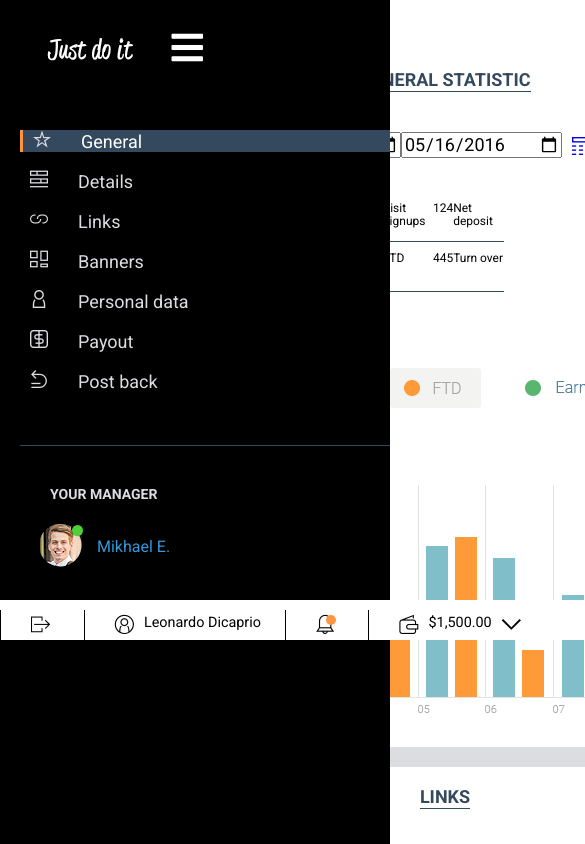
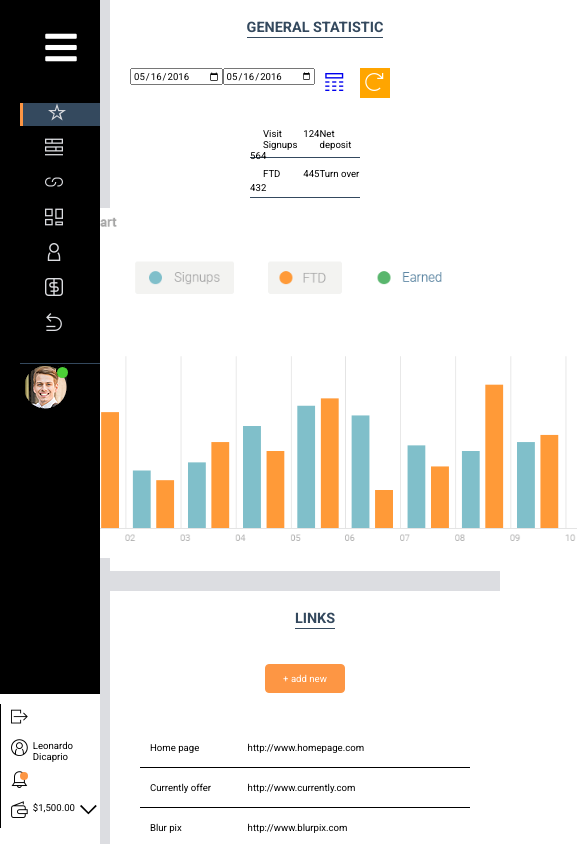
Before and after one commit to jacekkacki/solo-project-1, a website: page src/index.html in a window 390 px wide. Shown: the top 844 px of the page, 585 px wide, since content can reach past the window. Drawn offline with nearby package versions, Linux system fonts and the light colour scheme; files that its build step writes are made by us from their sources.

Commit message:
correct mobile mode

```diff
--- a/src/index.html
+++ b/src/index.html
@@ -129,61 +129,61 @@
             <div class="button-add">
               <a href="#" class="btn btn-add">+ add new</a>
             </div>
-            <div class="flex-row center .page-link">
+            <div class="flex-row center page-link">
               <div class="col-4 link-name">Home page</div>
               <div class="col-6 link-addres">http://www.homepage.com</div>
               <div class="col-1 link-icons"><a href="#"><span class="icon-links"></span></a></div>
               <div class="col-1 link-icons"><a href="#"><span class="icon-trash"></span></a></div>
             </div>
-            <div class="flex-row center .page-link">
+            <div class="flex-row center page-link">
               <div class="col-4 link-name">Currently offer</div>
               <div class="col-6 link-addres">http://www.currently.com</div>
               <div class="col-1 link-icons"><a href="#"><span class="icon-links"></span></a></div>
               <div class="col-1 link-icons"><a href="#"><span class="icon-trash"></span></a></div>
             </div>
-            <div class="flex-row center .page-link">
+            <div class="flex-row center page-link">
               <div class="col-4 link-name">Blur pix</div>
               <div class="col-6 link-addres">http://www.blurpix.com</div>
               <div class="col-1 link-icons"><a href="#"><span class="icon-links"></span></a></div>
               <div class="col-1 link-icons"><a href="#"><span class="icon-trash"></span></a></div>
             </div>
-            <div class="flex-row center .page-link">
+            <div class="flex-row center page-link">
               <div class="col-4 link-name">Your Site</div>
               <div class="col-6 link-addres">http://www.yoursite.com</div>
               <div class="col-1 link-icons"><a href="#"><span class="icon-links"></span></a></div>
               <div class="col-1 link-icons"><a href="#"><span class="icon-trash"></span></a></div>
             </div>
-            <div class="flex-row center .page-link">
+            <div class="flex-row center page-link">
               <div class="col-4 link-name">Google</div>
               <div class="col-6 link-addres">http://www.google.com</div>
               <div class="col-1 link-icons"><a href="#"><span class="icon-links"></span></a></div>
               <div class="col-1 link-icons"><a href="#"><span class="icon-trash"></span></a></div>
             </div>
-            <div class="flex-row center .page-link">
+            <div class="flex-row center page-link">
               <div class="col-4 link-name">Facebook</div>
               <div class="col-6 link-addres">http://www.facebook.com</div>
               <div class="col-1 link-icons"><a href="#"><span class="icon-links"></span></a></div>
               <div class="col-1 link-icons"><a href="#"><span class="icon-trash"></span></a></div>
             </div>
-            <div class="flex-row center .page-link">
+            <div class="flex-row center page-link">
               <div class="col-4 link-name">Dashboard</div>
               <div class="col-6 link-addres">http://www.dashboard.com</div>
               <div class="col-1 link-icons"><a href="#"><span class="icon-links"></span></a></div>
               <div class="col-1 link-icons"><a href="#"><span class="icon-trash"></span></a></div>
             </div>
-            <div class="flex-row center .page-link">
+            <div class="flex-row center page-link">
               <div class="col-4 link-name">Blurax</div>
               <div class="col-6 link-addres">http://www.blurax.com</div>
               <div class="col-1 link-icons"><a href="#"><span class="icon-links"></span></a></div>
               <div class="col-1 link-icons"><a href="#"><span class="icon-trash"></span></a></div>
             </div>
-            <div class="flex-row center .page-link">
+            <div class="flex-row center page-link">
               <div class="col-4 link-name">Pice of Wine</div>
               <div class="col-6 link-addres">http://www.piceofwine.com</div>
               <div class="col-1 link-icons"><a href="#"><span class="icon-links"></span></a></div>
               <div class="col-1 link-icons"><a href="#"><span class="icon-trash"></span></a></div>
             </div>
-            <div class="flex-row center .page-link">
+            <div class="flex-row center page-link">
               <div class="col-4 link-name">Twitter</div>
               <div class="col-6 link-addres">http://www.twitter.com</div>
               <div class="col-1 link-icons"><a href="#"><span class="icon-links"></span></a></div>
--- a/src/js/script.js
+++ b/src/js/script.js
@@ -1,5 +1,11 @@
 /* eslint-disable no-irregular-whitespace */
 'use strict';
+
+/*Check width screen*/
+if(document.body.clientWidth < 768){
+  document.querySelector('.sidebar').classList.toggle('hidden');
+  document.querySelector('.main-content').classList.toggle('wide');
+}
 
 /*Toggle button hamburger*/
 document.querySelector('.hamburger').addEventListener('click', function(event) {
--- a/src/sass/_layout.scss
+++ b/src/sass/_layout.scss
@@ -72,7 +72,7 @@ body {
 }
 
 .main-content {
-  margin: 50px 20px 20px 240px;
+  margin: 50px 10px 10px 230px;
   background-color: $basic-color;
 }
 
@@ -88,55 +88,6 @@ body {
   width: 100%;
   flex-direction: column;
 }
-
-/*Media*/
-/*@media (max-width: 767px) {
-  .sidebar {
-    width: 100%;
-    height: 100%;
-    z-index: 1;
-    background: $dark-color;
-    position: fixed;
-    order: 1;
-
-    .subpages span {
-      padding-left: 10px;
-    }
-  }
-
-  .topbar {
-    position: absolute;
-    left: 0px;
-    width: 75%;
-    margin: 0 0;
-    padding: 0 0;
-    top: 40%;
-    transform: translateY(40%);
-    z-index: 2;
-
-    ul li {
-      float: none;
-    }
-  }
-}
-
-@media (min-width: 768px) {
-  .sidebar {
-    @include sidebar;
-  }
-}
-
-@media (min-width: 992px) {
-  .sidebar {
-    @include sidebar;
-  }
-}
-
-@media (min-width: 1200px) {
-  .sidebar {
-    @include sidebar;
-  }
-} */
 
 .col-1 {flex: 8.333%;}
 
--- a/src/sass/_maxins.scss
+++ b/src/sass/_maxins.scss
@@ -4,4 +4,9 @@
   height: 100%;
   width: 220px;
   position: fixed;
+
+  .subpages span {
+    margin: 10px 10px;
+    align-items: center;
+  }
 }
--- a/src/sass/_media.scss
+++ b/src/sass/_media.scss
@@ -11,27 +11,47 @@
     order: 1;
 
     .subpages span {
-      padding-left: 10px;
+      padding-left: 20px;
+      margin: 5px 5px;
     }
 
-    .sidebar .subpages a {
-      font-size: 4rem;
+    .subpages a {
+      font-size: 1.6rem;
+    }
+
+    .managers .manager-title h3 {
+      font-size: 1.6rem;
+    }
+
+    .managers .manager-info .manager-name {
+      font-size: 1.4rem;
     }
   }
 
-  .sidebar .subpages {
+  .sidebar.hidden {
+    height: 100%;
+
+    .topbar {
+      flex-direction: column;
+
+      ul li {
+        display: block;
+      }
+    }
+  }
+
+  .subpages {
     position: relative;
   }
 
   .topbar {
-    position: absolute;
+    position: fixed;
     left: 0px;
-    width: 700px;
-    height: 40px;
+    width: 100px;
+    height: 150px;
     margin: 0 0;
     padding: 10px 0;
-    top: 600px;
-    flex-direction: row-reverse;
+    top: calc(100vh - 150px);
     z-index: 2;
 
     span {
@@ -48,26 +68,117 @@
         float: none;
         padding: 5px 0;
         border-left: 1px solid;
-        display: inline-flex;
+        display: block;
+        z-index: 3;
       }
     }
 
     ul li a {
       text-decoration: none;
-      padding-left: 20px;
-      padding-right: 20px;
+      padding-left: 5px;
+      padding-right: 5px;
       color: $dark-color;
+      font-size: 0.8rem;
     }
   }
 
+  .topbar [class*='icon-'] {
+    font-size: 1.4rem;
+    margin: 0 5px;
+    color: #000000;
+  }
+
+
+  .notification {
+    position: relative;
+  }
+
+  .notification .orange-dot {
+    position: absolute;
+    background-color: $notification-color;
+    top: 0;
+    right: 10px;
+    height: 8px;
+    width: 8px;
+    border-radius: 50%;
+  }
+
+  .main-content {
+    margin: 100vh 20px 20px 0;
+    transition: $transition;
+  }
+
+  .main-content.wide {
+    margin: 0 20px 20px 110px;
+    transition: $transition;
+  }
+
+  .general-statistic .date-value {
+    text-align: left;
+    margin: 30px auto;
+    padding-left: 20px;
+    font-size: 0.8rem;
+    font-weight: $font-weight-light;
+  }
+
   .general-statistic .general-tab .row-one, .row-two {
-    height: 40px;
+    height: 30px;
     width: 80%;
     border-bottom: 1px solid $grey-color;
     text-align: left;
     margin: 10px auto;
-    font-size: $mobile-font-size;
+    font-size: 0.8rem;
     font-weight: $font-weight-light;
+  }
+
+  .page-title h2 {
+    font-size: 1.2rem;
+  }
+
+  .general-statistic .general-chart img {
+    height: 350px;
+  }
+
+  .general-links .button-add .btn {
+    min-width: 80px;
+    margin: 5px auto;
+    padding: 8px;
+    border-radius: 4px;
+    font-family: $basic-font;
+    font-size: 0.8rem;
+  }
+
+  .general-links .flex-row {
+    font-size: 0.8rem;
+    font-weight: 500;
+    height: 40px;
+    max-width: 330px;
+    /*min-width: max-content;*/
+    margin: 0 auto;
+    padding-left: 10px;
+    flex-wrap: nowrap;
+  }
+
+  .flex-row .link-name {
+    max-width: 120px;
+    text-align: left;
+  }
+
+  .flex-row .link-addres {
+    max-width: 150px;
+    text-align: left;
+  }
+
+  .flex-row .link-icons {
+    max-width: 30px;
+    margin: 0 5px;
+    text-align: left;
+
+    span {
+      font-size: $basic-font-size;
+      margin: 0 5px;
+      opacity: 0;
+    }
   }
 }
 
--- a/src/sass/_variables.scss
+++ b/src/sass/_variables.scss
@@ -22,7 +22,6 @@ $font-weight-bold: 700;
 $basic-font: 'Roboto', sans-serif;
 $brand-font: 'Open Sans', Helvetica, Arial;
 $paragraph-font: 'Open Sans', Helvetica, Arial;
-/*$just-font: 'Satisfy', cursive;*/
 
 /* Transform */
 $transition: all 0.5s;
--- a/src/sass/components/_button.scss
+++ b/src/sass/components/_button.scss
@@ -29,9 +29,6 @@
 /*Button Hamburger*/
 
 .hamburger {
-  /*left: 30px;
-  bottom: 20px; */
-
   i.fas.fa-bars {
     color: $light-color;
     font-size: 3rem;
--- a/src/sass/sections/_general-content.scss
+++ b/src/sass/sections/_general-content.scss
@@ -10,7 +10,7 @@
 }
 
 .main-content.wide {
-  margin: 60px 20px 20px 90px;
+  margin: 50px 20px 20px 110px;
   transition: $transition;
 }
 
@@ -19,7 +19,6 @@
   width: 500px;
   text-align: left;
   margin: 40px auto;
-  /*margin-left: 20px;*/
   font-size: $basic-font-size;
   font-weight: $font-weight-semi-bold;
 }
--- a/src/sass/sections/_general-links.scss
+++ b/src/sass/sections/_general-links.scss
@@ -24,7 +24,7 @@
   font-size: $basic-font-size;
   font-weight: $font-weight-medium;
   height: 40px;
-  max-width: 540px;
+  max-width: 530px;
   margin: 10px auto;
   border-bottom: 1px solid $dark-color;
   align-items: center;
@@ -51,7 +51,7 @@
 }
 
 .flex-row .link-icons {
-  min-width: 40px;
+  max-width: 40px;
   margin: 0 5px;
   text-align: left;
 
--- a/src/sass/sections/_sidebar.scss
+++ b/src/sass/sections/_sidebar.scss
@@ -1,12 +1,3 @@
-/*.sidebar {
-  flex: 220px;
-  background: $dark-color;
-  height: 100%;
-  width: 220px;
-  position: fixed;
-  order: 1;
-}*/
-
 /*Hidden sidebar elements*/
 .sidebar.hidden {
   width: 100px;
@@ -53,13 +44,13 @@
 }
 
 .sidebar ul {
-  margin-bottom: 20px;
-  padding: 25px 0;
+  margin-bottom: 10px;
+  padding: 10px 0;
 }
 
 .sidebar .subpages li{
   display: block;
-  margin-top: 10px;
+  margin-top: 5px;
   height: 30px;
   width: 100%;
 
@@ -105,6 +96,6 @@
 }
 
 .sidebar.subpages span {
-  margin: 10px 10px;
+  margin: 5px 10px;
   align-items: center;
 }
```
